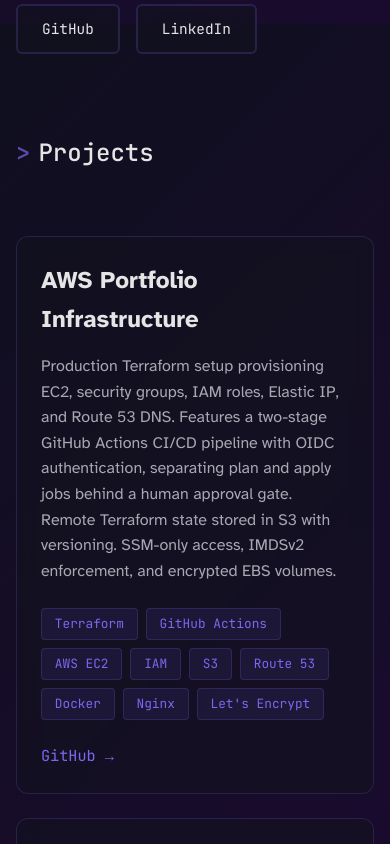
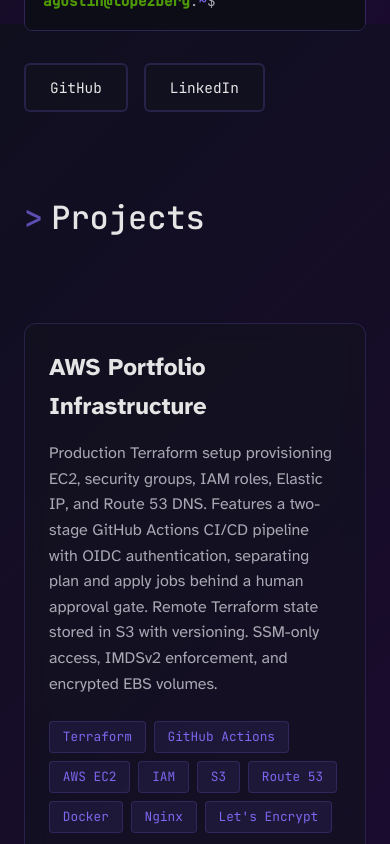
Before and after one commit to lopezatn/portfolio-frontend, a React (Vite) app: page / in a window 390 px wide. Shown: the part 820-1664 px from the top of the page. Built offline with nearby package versions, Linux system fonts and the light colour scheme.

Commit message:
Delete responsive styles for app and section title
Removed media queries for responsive design.

```diff
--- a/src/App.css
+++ b/src/App.css
@@ -106,16 +106,7 @@ html {
   color: white;
 }
 
-@media (max-width: 768px) {
-  .app {
-    padding: 1.5rem 1rem;
-  }
 
-  .section-title {
-    font-size: 1.5rem;
-    margin-bottom: 2rem;
-  }
-}
 
 .corner-nav {
   position: fixed;
```
